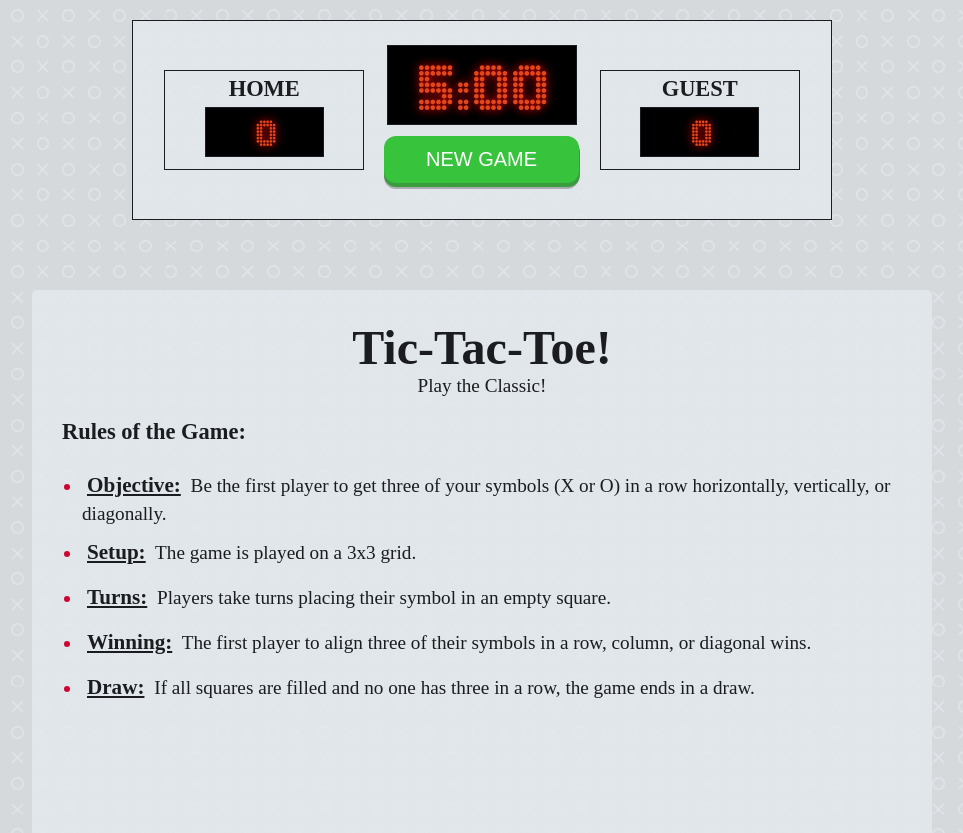
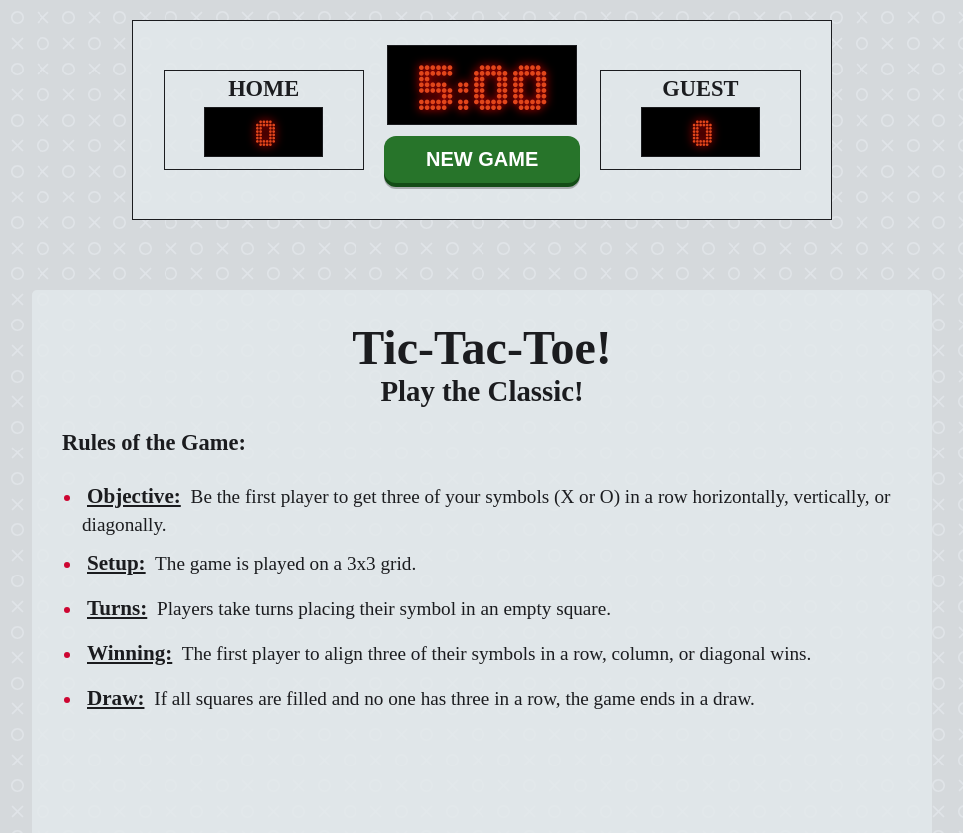
Before and after one commit to glovek08/tic-tac-toe, a website: page index.html in a window 1280 px wide. Shown: the part 580-1413 px from the top of the page, without its empty margins (158-1121 px from the left). Drawn offline with Linux system fonts and the light colour scheme; a web font is replaced by a local one.

Commit message:
[feat] accessibility compliance

```diff
--- a/Javascript/script.js
+++ b/Javascript/script.js
@@ -185,6 +185,7 @@ function Gameboard() {
       board.forEach((el, index) => {
         const gameboardCell = document.createElement("button");
         gameboardCell.dataset.index = index;
+        gameboardCell.ariaLabel = `cell number ${index}`;
         gameboardCell.classList.add("cell");
         gameboardDiv.appendChild(gameboardCell);
 
--- a/css/new-game-btn.css
+++ b/css/new-game-btn.css
@@ -1,10 +1,10 @@
 :root {
-  --green: #38c33c;
-  --green-shadow: #3a9c3f;
+  --green: #27742a;
+  --green-shadow: #134c16;
 }
 :root.dark {
-  --green: #1ca034;
-  --green-shadow: #2b6636;
+  --green: #069720;
+  --green-shadow: #1e5a29;
 }
 
 .new-game-btn-pushable {
@@ -56,6 +56,7 @@
   padding: 12px 27px;
   border-radius: 12px;
   font-size: 1.1rem;
+  font-weight: bolder;
   color: white;
   background: var(--green);
   will-change: transform;
--- a/css/styles.css
+++ b/css/styles.css
@@ -60,7 +60,7 @@
 }
 
 a {
-  text-decoration: none;
+  text-decoration: underline;
   color: var(--a-not-visited);
 }
 
@@ -338,6 +338,9 @@ footer {
   justify-content: center;
   gap: 10px;
 }
+#footer-links a {
+  text-decoration: none;
+}
 
 #footer-links .fa-brands {
   color: var(--font);
--- a/index.html
+++ b/index.html
@@ -16,33 +16,33 @@
   </head>
   <body>
     <header></header>
-    <main>
+    <main role="main">
       <section id="context-container">
         <h1>Tic-Tac-Toe!</h1>
-        <p id="context-container-motto">Play the Classic!</p>
+        <h2 id="context-container-motto">Play the Classic!</h2>
         <article id="game-rules">
           <h3 id="rules-heading">Rules of the Game:</h3>
           <ul id="rules-ul">
             <li>
-              <h5 class="rules-ul-heading">Objective:</h5>
+              <h4 class="rules-ul-heading">Objective:</h4>
               Be the first player to get three of your symbols (X or O) in a row
               horizontally, vertically, or diagonally.
             </li>
             <li>
-              <h5 class="rules-ul-heading">Setup:</h5>
+              <h4 class="rules-ul-heading">Setup:</h4>
               The game is played on a 3x3 grid.
             </li>
             <li>
-              <h5 class="rules-ul-heading">Turns:</h5>
+              <h4 class="rules-ul-heading">Turns:</h4>
               Players take turns placing their symbol in an empty square.
             </li>
             <li>
-              <h5 class="rules-ul-heading">Winning:</h5>
+              <h4 class="rules-ul-heading">Winning:</h4>
               The first player to align three of their symbols in a row, column,
               or diagonal wins.
             </li>
             <li>
-              <h5 class="rules-ul-heading">Draw:</h5>
+              <h4 class="rules-ul-heading">Draw:</h4>
               If all squares are filled and no one has three in a row, the game
               ends in a draw.
             </li>
@@ -60,8 +60,14 @@
             </div>
           </div>
           <div id="scoreboard-toolbox">
-            <div id="timer" class="led-style">5:00</div>
-            <button class="new-game-btn-pushable" role="button">
+            <div id="timer" class="led-style" role="timer" aria-live="polite">
+              5:00
+            </div>
+            <button
+              class="new-game-btn-pushable"
+              role="button"
+              aria-label="New game button"
+            >
               <span class="new-game-btn-shadow"></span>
               <span class="new-game-btn-edge"></span>
               <span class="new-game-btn-front text"> NEW GAME </span>
@@ -74,7 +80,7 @@
         </div>
       </section>
     </main>
-    <footer>
+    <footer role="contentinfo">
       <div id="footer-wrapper">
         <div id="footer-sources">
           <p>
```
